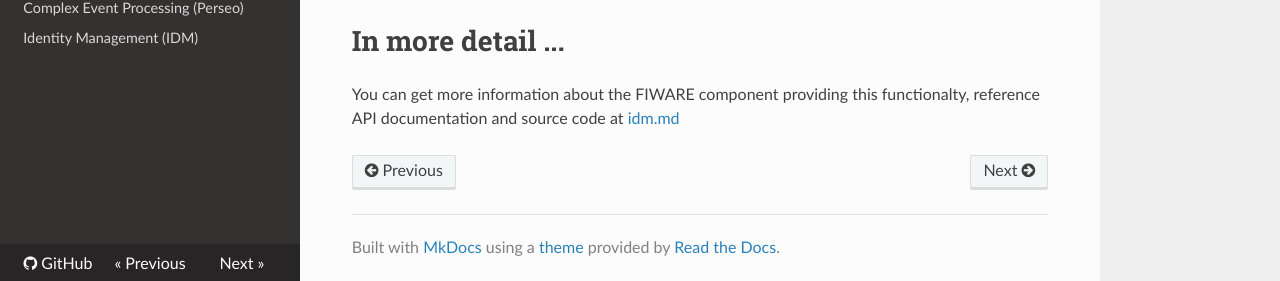
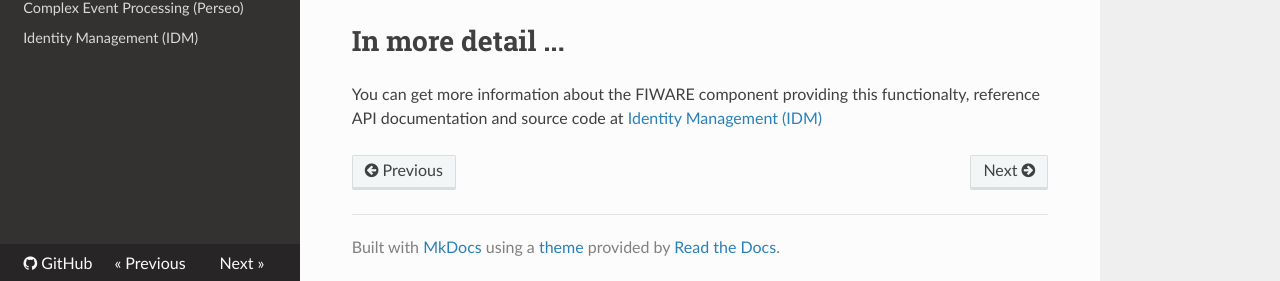
Before and after one commit to telefonicaid/thinking-cities, an MkDocs documentation site: the page built from docs/authentication_api.md, in a window 1280 px wide and 900 px high, scrolled down 1589 px. Shown: the part 616-897 px from the top of the window. Built offline with MkDocs 1.6.1, drawn with Linux system fonts in a browser that asks for light colours; nearby versions of some CDN libraries; old or Windows-style settings are respelled for this version of MkDocs.

Commit message:
Update authentication_api.md

```diff
--- a/docs/authentication_api.md
+++ b/docs/authentication_api.md
@@ -130,4 +130,4 @@
 
 # In more detail ...
 
-You can get more information about the FIWARE component providing this functionalty, reference API documentation and source code at [idm.md](idm.md)
+You can get more information about the FIWARE component providing this functionalty, reference API documentation and source code at [Identity Management (IDM)](idm.md)
```
